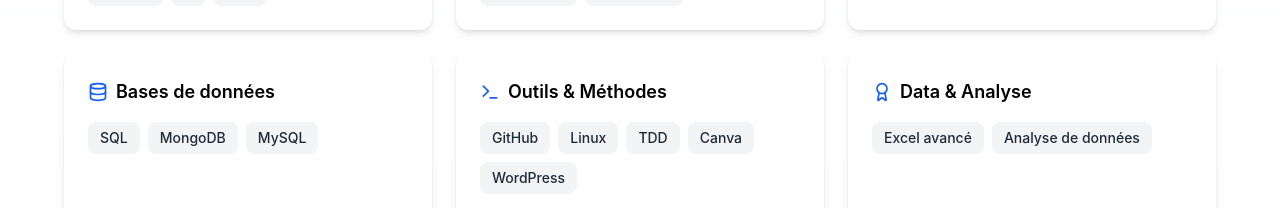
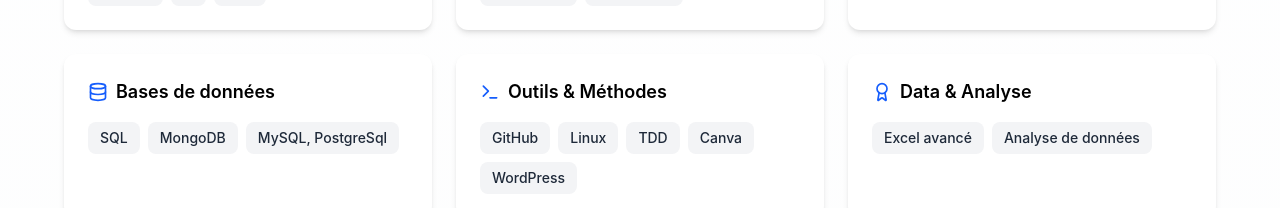
Before and after one commit to SoumailaBahngobi/soumaila_bahngobi-portfolio, a React (Vite) app: page / in a window 1280 px wide. Shown: the part 1508-1716 px from the top of the page. Built offline with nearby package versions, Linux system fonts and the light colour scheme; the HTML template or start-up script is replaced by a standard one.

Commit message:
Update About.jsx

```diff
--- a/src/components/About.jsx
+++ b/src/components/About.jsx
@@ -27,7 +27,7 @@
     {
       icon: <Database className="text-blue-600" size={20} />,
       title: "Bases de données",
-      skills: ["SQL", "MongoDB", "MySQL"]
+      skills: ["SQL", "MongoDB", "MySQL, PostgreSql"]
     },
     {
       icon: <Terminal className="text-blue-600" size={20} />,
```
